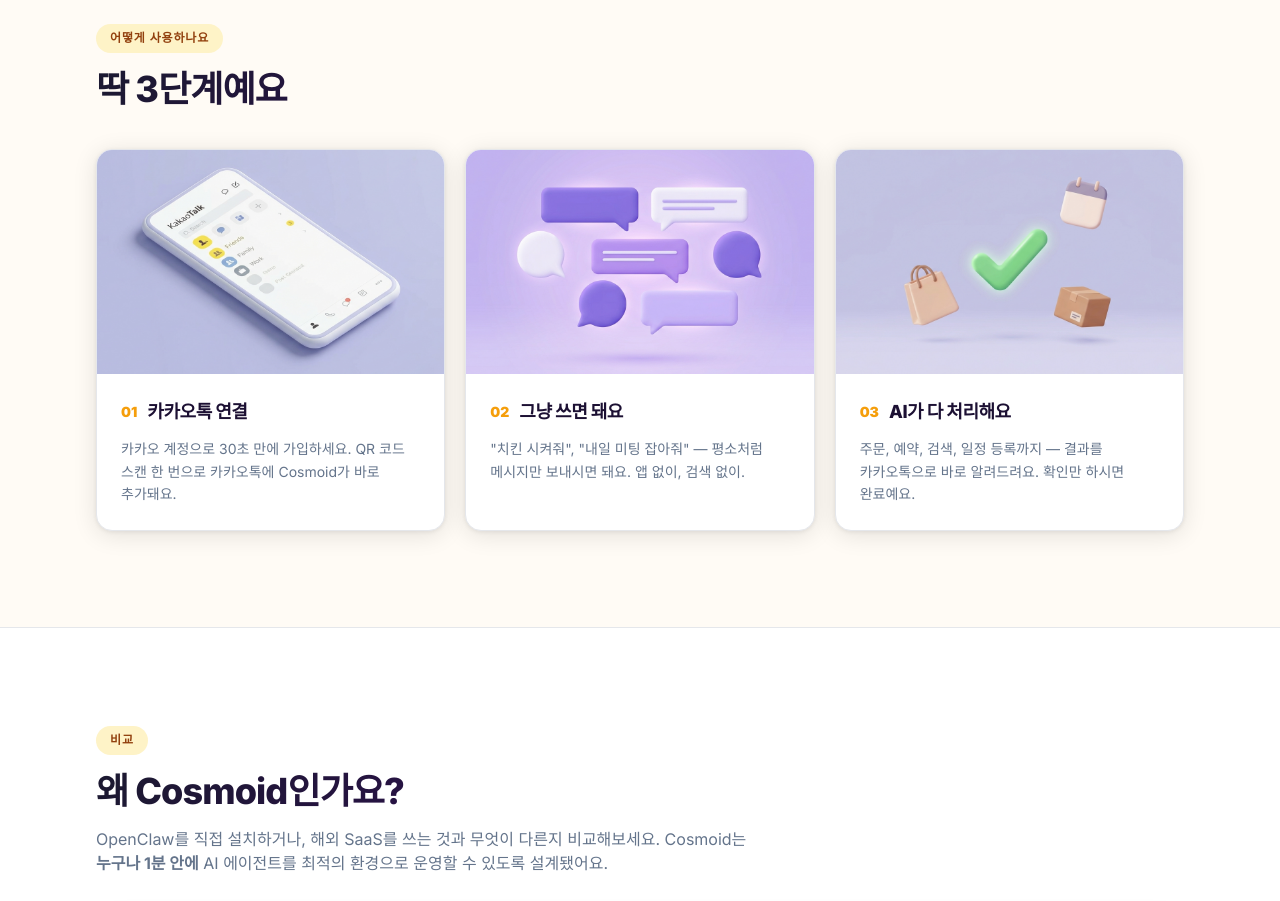
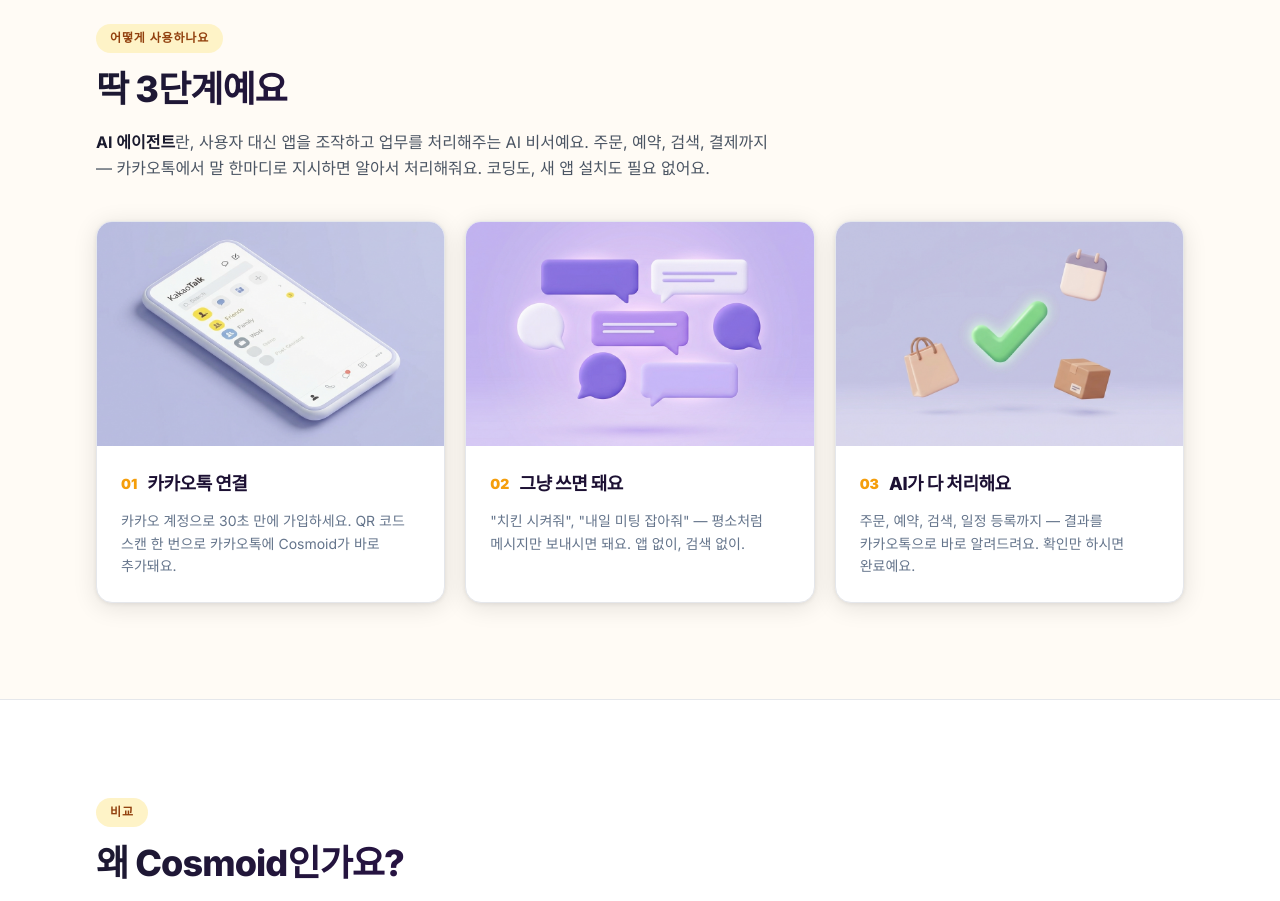
Before and after one commit to seojoonkim/cosmoid, a Next.js app: page / in a window 1280 px wide. Shown: the part 3040-3941 px from the top of the page. Built offline with nearby package versions, Linux system fonts and the light colour scheme.

Commit message:
fix: HowItWorks 에이전트 설명 단락 정상 삽입

```diff
--- a/src/components/HowItWorks.tsx
+++ b/src/components/HowItWorks.tsx
@@ -36,6 +36,9 @@ export default function HowItWorks() {
         >
           딱 3단계예요
         </motion.h2>
+        <p className="mt-5 max-w-2xl text-base leading-relaxed" style={{color:"#4b5563"}}>
+          <strong style={{color:"#1a1a2e"}}>AI 에이전트</strong>란, 사용자 대신 앱을 조작하고 업무를 처리해주는 AI 비서예요. 주문, 예약, 검색, 결제까지 — 카카오톡에서 말 한마디로 지시하면 알아서 처리해줘요. 코딩도, 새 앱 설치도 필요 없어요.
+        </p>
         <div className="mt-10 grid gap-5 md:grid-cols-3">
           {steps.map((step) => (
             <article key={step.number} className="card overflow-hidden flex flex-col">
```
